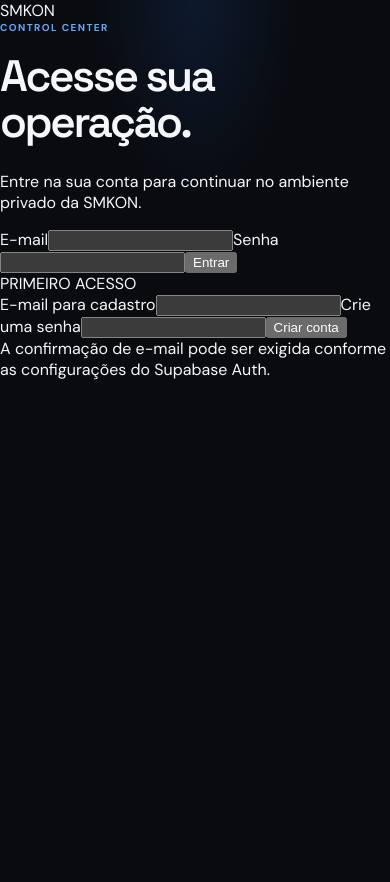
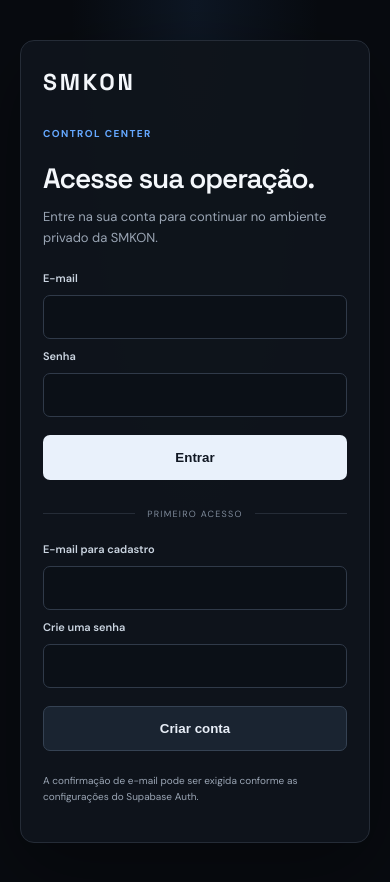
Before and after one commit to smklj/smkon, a Next.js app: page /login in a window 390 px wide. Before the commit the page ends 844 px from the top, so only its background shows below. Built offline with nearby package versions, Linux system fonts and the light colour scheme.

Commit message:
style(auth): add responsive SMKON sign-in screen

```diff
--- a/src/app/globals.css
+++ b/src/app/globals.css
@@ -68,3 +68,24 @@ footer{display:flex;justify-content:space-between;padding:38px 0 46px;font-size:
 .connection-row p{font-size:12px;color:var(--muted);line-height:1.6;margin:0}
 @media(max-width:900px){.area-grid{grid-template-columns:repeat(2,minmax(0,1fr))}}
 @media(max-width:560px){.area-grid{grid-template-columns:1fr}.area-card{min-height:220px}.connection-row{align-items:flex-start;flex-direction:column;gap:10px}}
+
+/* Authentication */
+.auth-shell{min-height:100vh;display:grid;place-items:center;padding:40px 20px;background:radial-gradient(ellipse at 50% 0%,rgba(53,104,173,.13),transparent 45%),#080b10}
+.auth-panel{width:min(100%,440px);padding:38px;border:1px solid var(--line);border-radius:14px;background:rgba(15,20,28,.96);box-shadow:0 24px 80px rgba(0,0,0,.35)}
+.auth-brand{display:inline-flex;color:#f4f7fb;text-decoration:none;font:700 23px "Space Grotesk",sans-serif;letter-spacing:.12em;margin-bottom:40px}
+.auth-panel h1{font:600 clamp(28px,5vw,36px) "Space Grotesk",sans-serif;letter-spacing:-.04em;margin:8px 0 10px;color:#f4f7fb}
+.auth-copy,.auth-footnote{font-size:13px;line-height:1.65;color:var(--muted)}
+.auth-form{display:grid;gap:10px;margin-top:22px}
+.auth-form label{font-size:11px;color:#cbd5e1;font-weight:600}
+.auth-form input{width:100%;height:44px;border:1px solid #303a49;border-radius:7px;background:#0b1017;color:#f4f7fb;padding:0 13px;font:14px inherit;outline:none}
+.auth-form input:focus{border-color:var(--blue-soft);box-shadow:0 0 0 3px rgba(72,133,204,.15)}
+.auth-form button{height:45px;margin-top:8px;border:0;border-radius:7px;background:#e9f1fb;color:#101722;font-weight:700;cursor:pointer}
+.auth-form button:hover{filter:brightness(.94)}
+.auth-form .auth-secondary{background:#1a2431;color:#e8eef7;border:1px solid #354253}
+.auth-divider{display:flex;align-items:center;gap:12px;margin-top:28px;color:#7f8b9b;font-size:9px;letter-spacing:.14em}
+.auth-divider:before,.auth-divider:after{content:"";height:1px;flex:1;background:var(--line)}
+.auth-alert,.auth-success{padding:11px 13px;border-radius:7px;font-size:12px;line-height:1.5}
+.auth-alert{color:#ffc5c5;background:rgba(155,46,46,.14);border:1px solid rgba(200,90,90,.3)}
+.auth-success{color:#b9f2d0;background:rgba(46,155,94,.12);border:1px solid rgba(90,200,130,.25)}
+.auth-footnote{font-size:10px;margin-top:22px}
+@media(max-width:480px){.auth-panel{padding:26px 22px}.auth-brand{margin-bottom:30px}}
```
